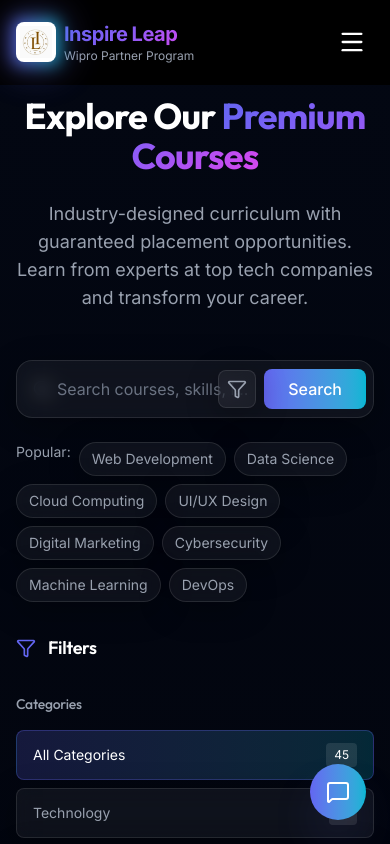
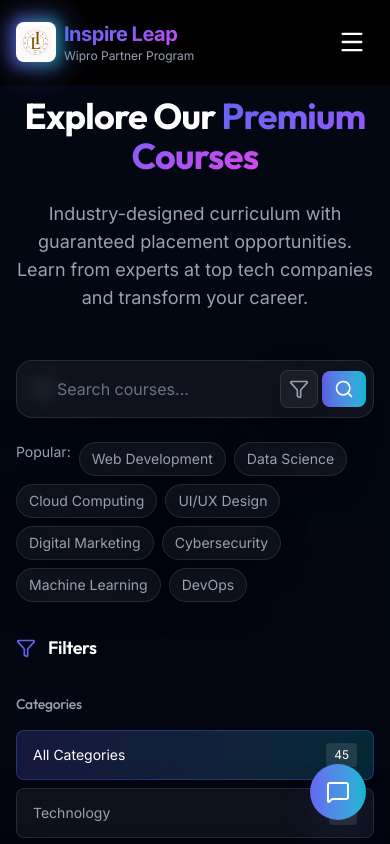
Before and after one commit to updeshsingh9063/INSPIRE-LEAP, a Next.js app in the folder frontend/: page /courses in a window 390 px wide. Shown: the top 844 px of the page. Built offline with nearby package versions, Linux system fonts and the light colour scheme.

Commit message:
Fix search bar layout overlap on mobile by shortening buttons

```diff
--- a/frontend/components/CourseSearch.tsx
+++ b/frontend/components/CourseSearch.tsx
@@ -84,10 +84,10 @@ export default function CourseSearch() {
             type="text"
             value={searchQuery}
             onChange={(e) => setSearchQuery(e.target.value)}
-            placeholder="Search courses, skills, instructors..."
-            className="w-full pl-10 sm:pl-12 pr-[120px] sm:pr-40 py-4 glass rounded-2xl text-white placeholder-gray-500 focus:outline-none focus:ring-2 focus:ring-primary truncate"
+            placeholder="Search courses..."
+            className="w-full pl-10 sm:pl-12 pr-[100px] sm:pr-40 py-4 glass rounded-2xl text-white placeholder-gray-500 focus:outline-none focus:ring-2 focus:ring-primary truncate"
           />
-          <div className="absolute right-2 top-1/2 transform -translate-y-1/2 flex items-center space-x-2">
+          <div className="absolute right-2 top-1/2 transform -translate-y-1/2 flex items-center space-x-1 sm:space-x-2">
             {hasActiveSearch && (
               <button
                 type="button"
@@ -111,9 +111,10 @@ export default function CourseSearch() {
             </button>
             <button
               type="submit"
-              className="px-6 py-2 bg-gradient-to-r from-primary to-secondary text-white rounded-lg font-medium hover:opacity-90 transition-opacity"
+              className="px-3 sm:px-6 py-2 bg-gradient-to-r from-primary to-secondary text-white rounded-lg font-medium hover:opacity-90 transition-opacity flex items-center justify-center"
             >
-              Search
+              <span className="hidden sm:inline">Search</span>
+              <Search className="h-5 w-5 sm:hidden" />
             </button>
           </div>
         </div>
```
